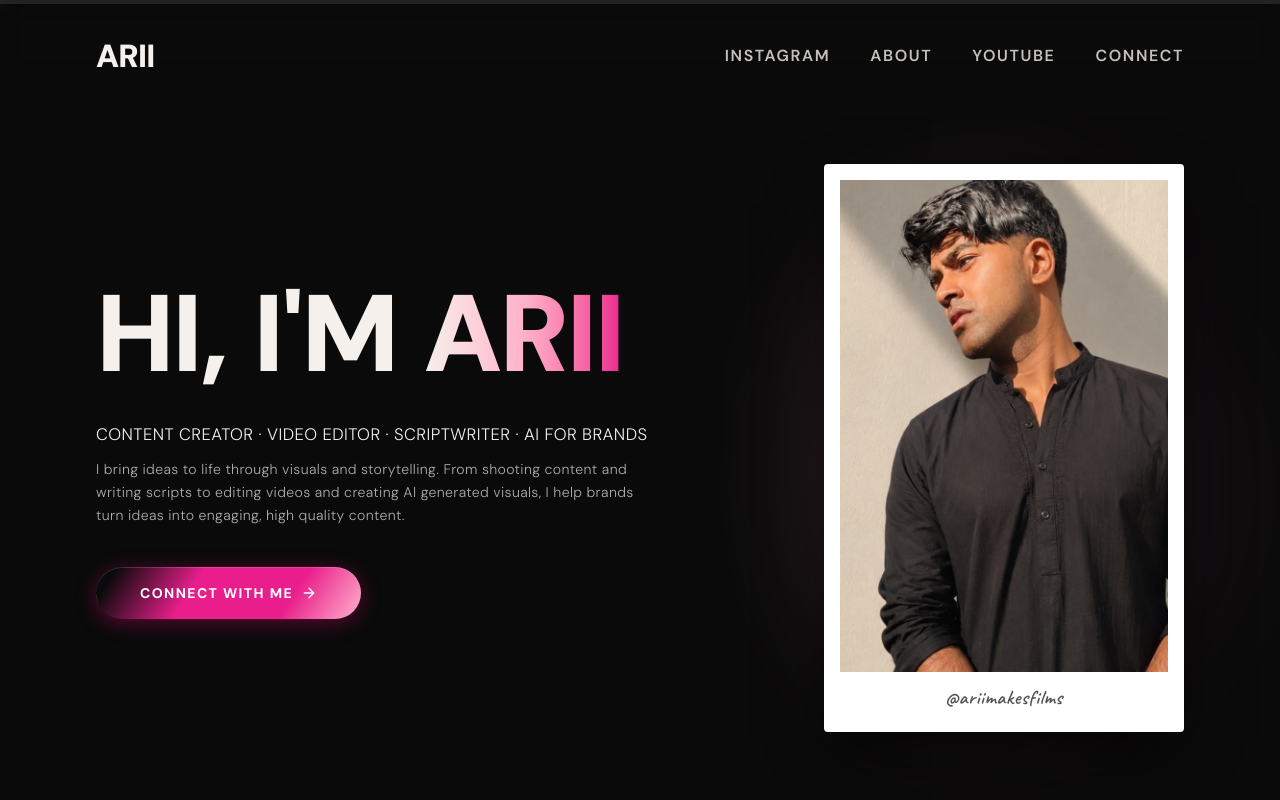
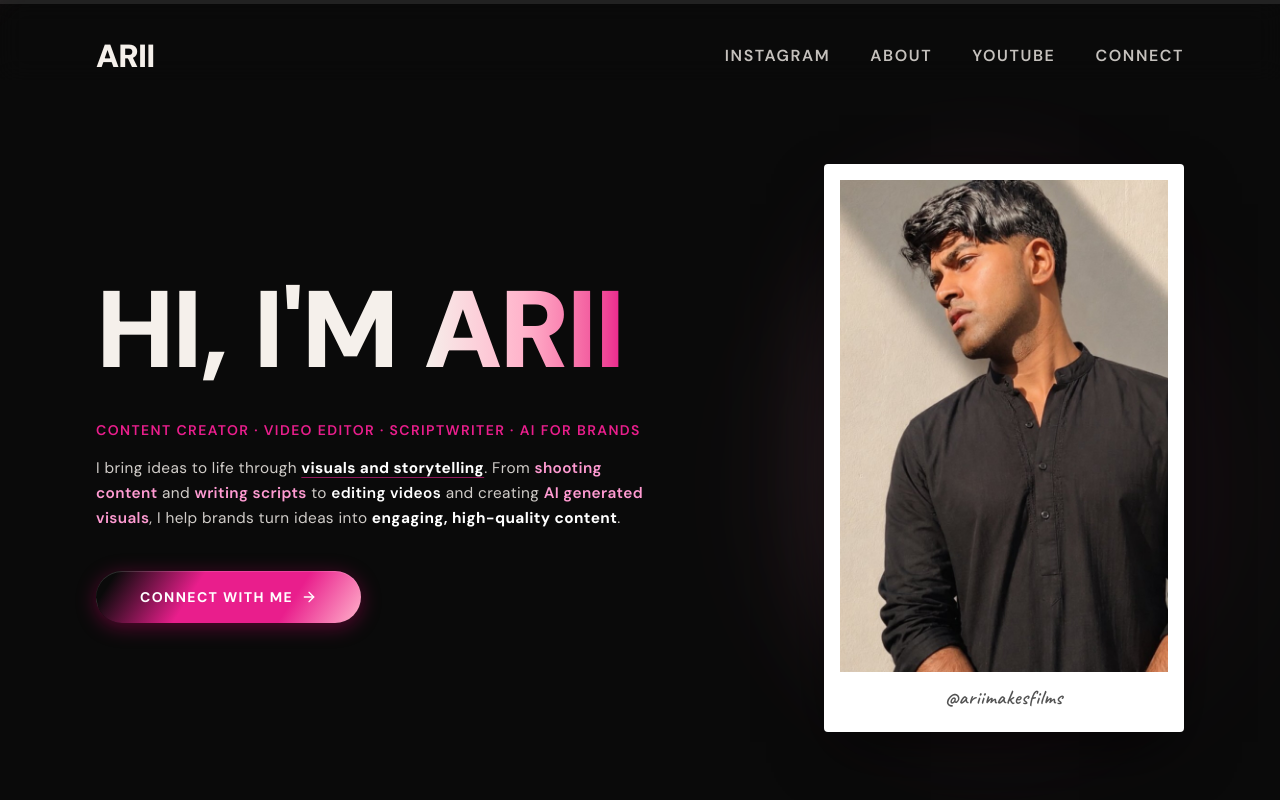
Before and after one commit to evanbose7/kamna-portfolio, a React (Vite) app: page / in a window 1280 px wide. Shown: the top 800 px of the page. Built offline with nearby package versions, Linux system fonts and the light colour scheme; a web font is replaced by a local one.

Commit message:
style-and-enhance-hero-paragraph-subtext-typography

```diff
--- a/src/components/Hero.jsx
+++ b/src/components/Hero.jsx
@@ -66,16 +66,15 @@ export default function Hero({ onOpenConnectModal }) {
 
           <div className="flex flex-col gap-3 max-w-xl mx-auto lg:mx-0">
             <p
-              className="font-light uppercase leading-snug tracking-wide text-[#F5F0EB] flex items-center justify-center lg:justify-start gap-2"
-              style={{ fontSize: 'clamp(0.9rem, 1.3vw, 1.25rem)' }}
+              className="font-semibold uppercase tracking-widest text-[#E91E8C] text-xs sm:text-sm"
             >
               CONTENT CREATOR · VIDEO EDITOR · SCRIPTWRITER · AI FOR BRANDS
             </p>
             <p
-              className="font-light leading-relaxed tracking-wide text-[#F5F0EB]/70"
-              style={{ fontSize: 'clamp(0.85rem, 1.1vw, 1.1rem)' }}
+              className="font-normal leading-relaxed tracking-wide text-[#F5F0EB]/85 pt-1"
+              style={{ fontSize: 'clamp(0.95rem, 1.2vw, 1.2rem)' }}
             >
-              I bring ideas to life through visuals and storytelling. From shooting content and writing scripts to editing videos and creating AI generated visuals, I help brands turn ideas into engaging, high quality content.
+              I bring ideas to life through <span className="font-bold text-white underline decoration-[#E91E8C]/60 underline-offset-4">visuals and storytelling</span>. From <span className="text-[#FF9BD2] font-semibold">shooting content</span> and <span className="text-[#FF9BD2] font-semibold">writing scripts</span> to <span className="text-white font-semibold">editing videos</span> and creating <span className="text-[#FF9BD2] font-semibold">AI generated visuals</span>, I help brands turn ideas into <span className="text-white font-bold">engaging, high-quality content</span>.
             </p>
           </div>
 
```
